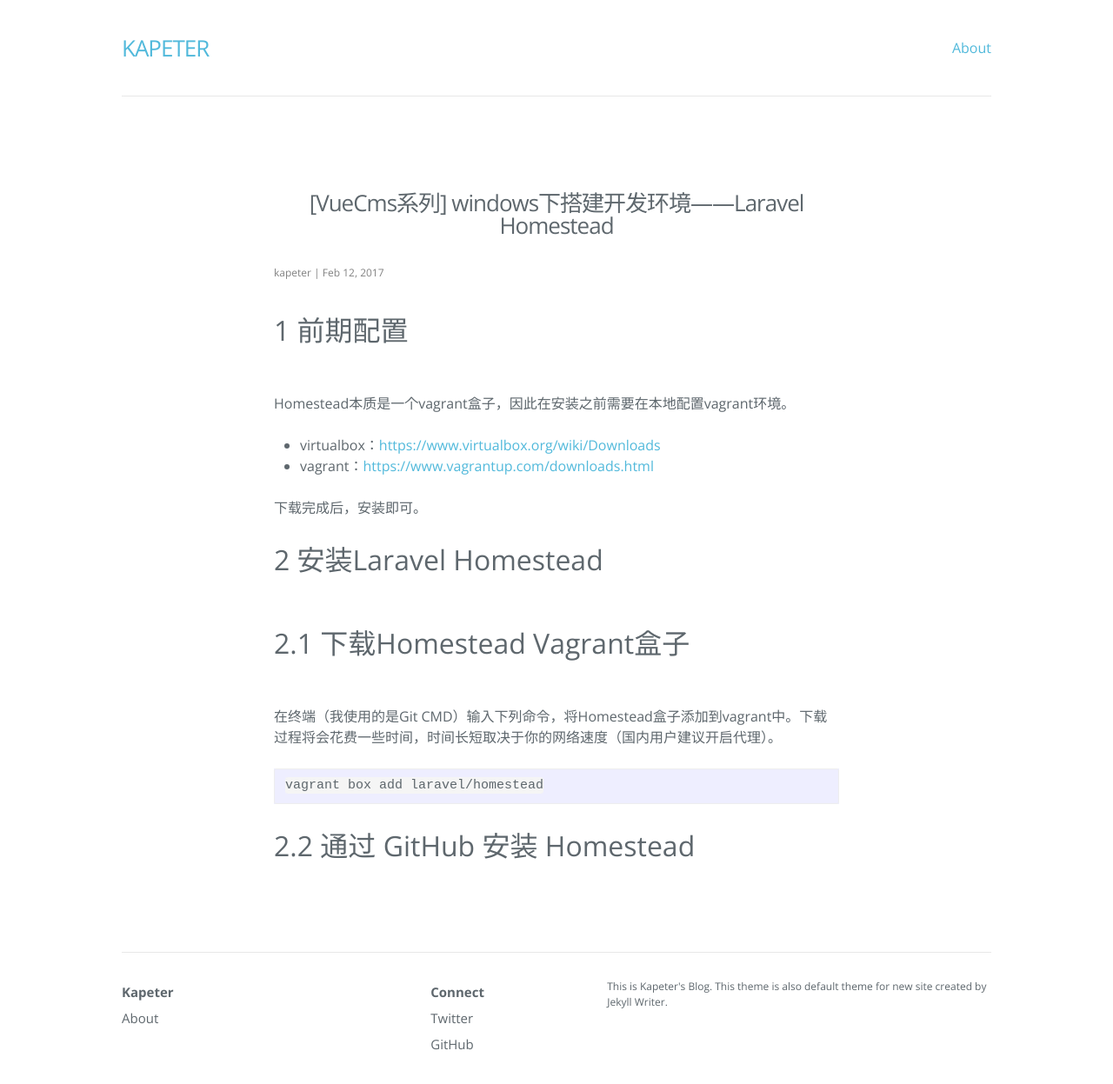
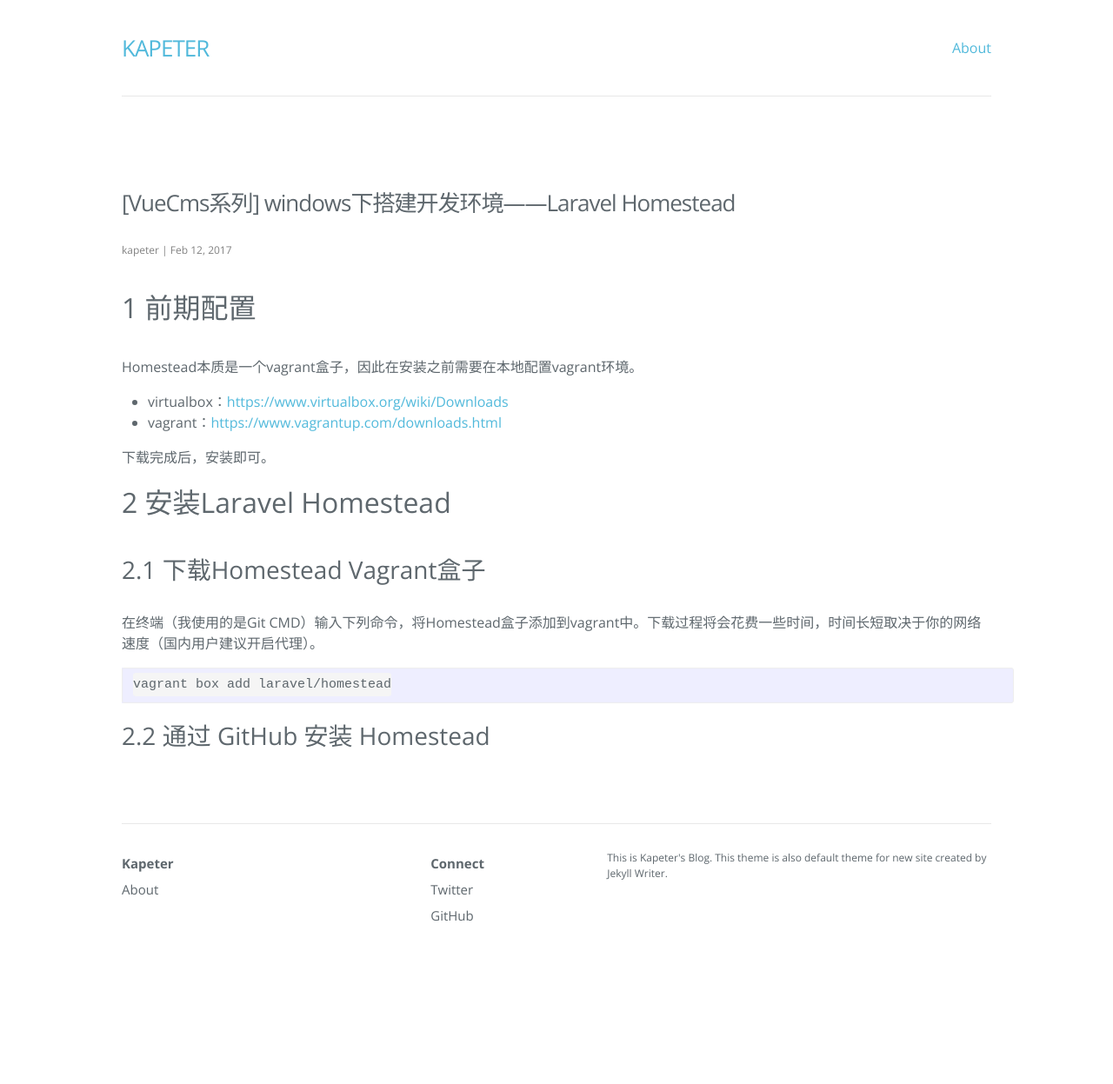
Before and after one commit to kapeter/kapeter.github.io, a Jekyll site: the page built from _posts/2017-02-12-laravel-homestead.md, in a window 1280 px wide and 1283 px high. Shown: the top 1247 px of the window at 87% size. Built offline with Jekyll 4.4.1, drawn with Linux system fonts in a browser that asks for light colours; nearby versions of some CDN libraries.

Commit message:
样式更改

```diff
--- a/css/main.css
+++ b/css/main.css
@@ -28,7 +28,7 @@ h1, h2, h3, h4, h5, h6,
 p, blockquote, pre,
 ul, ol, dl, figure,
 .highlight {
-  margin-bottom: 1.5em; }
+  margin-bottom: 1em; }
 
 /**
  * Images
@@ -97,7 +97,7 @@ code {
   background-color: #f5f5f5; }
 
 code {
-  padding: 1px 5px; }
+  padding: 5px 15px; }
 
 pre {
   border: 1px solid #eee;
@@ -301,8 +301,6 @@ pre {
 .page-content {
   padding-top: 130px; }
   .page-content > .wrapper {
-    padding-left: 175px;
-    padding-right: 175px;
     padding-bottom: 50px; }
   @media screen and (max-width: 1000px) {
     .page-content > .wrapper {
@@ -380,7 +378,6 @@ pre {
 
 .post-title {
   font-size: 26px;
-  text-align: center;
   letter-spacing: -1px;
   line-height: 1;
   margin-top: 90px;
@@ -397,26 +394,28 @@ pre {
 .post-content {
   margin-bottom: 30px; }
   .post-content h2 {
-    font-size: 32px; }
+    font-size: 28px; }
     @media screen and (max-width: 1000px) {
       .post-content h2 {
-        font-size: 28px; } }
+        font-size: 24px; } }
   .post-content h3 {
-    font-size: 26px; }
+    font-size: 24px; }
     @media screen and (max-width: 800px) {
       .post-content h3 {
-        font-size: 22px; } }
+        font-size: 18px; } }
   .post-content h4 {
-    font-size: 20px; }
+    font-size: 18px; }
     @media screen and (max-width: 800px) {
       .post-content h4 {
-        font-size: 18px; } }
+        font-size: 14px; } }
 
 /**
  * Syntax highlighting styles
  */
 .highlight {
-  background: #fff; }
+  background: #fff;
+  display: block;
+  width: 100%; }
   .highlighter-rouge .highlight {
     background: #eef; }
   .highlight .c {
```
Also changed, not shown: css/normalize.css.
